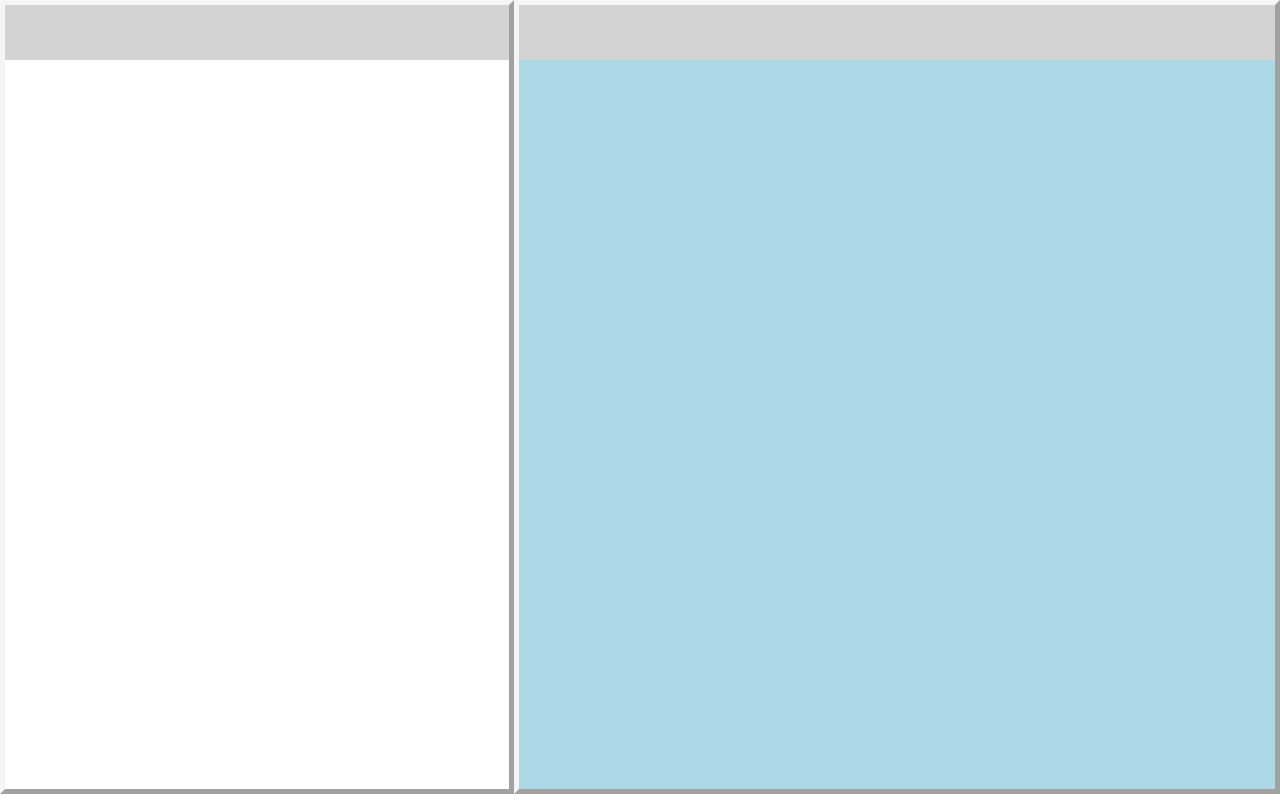
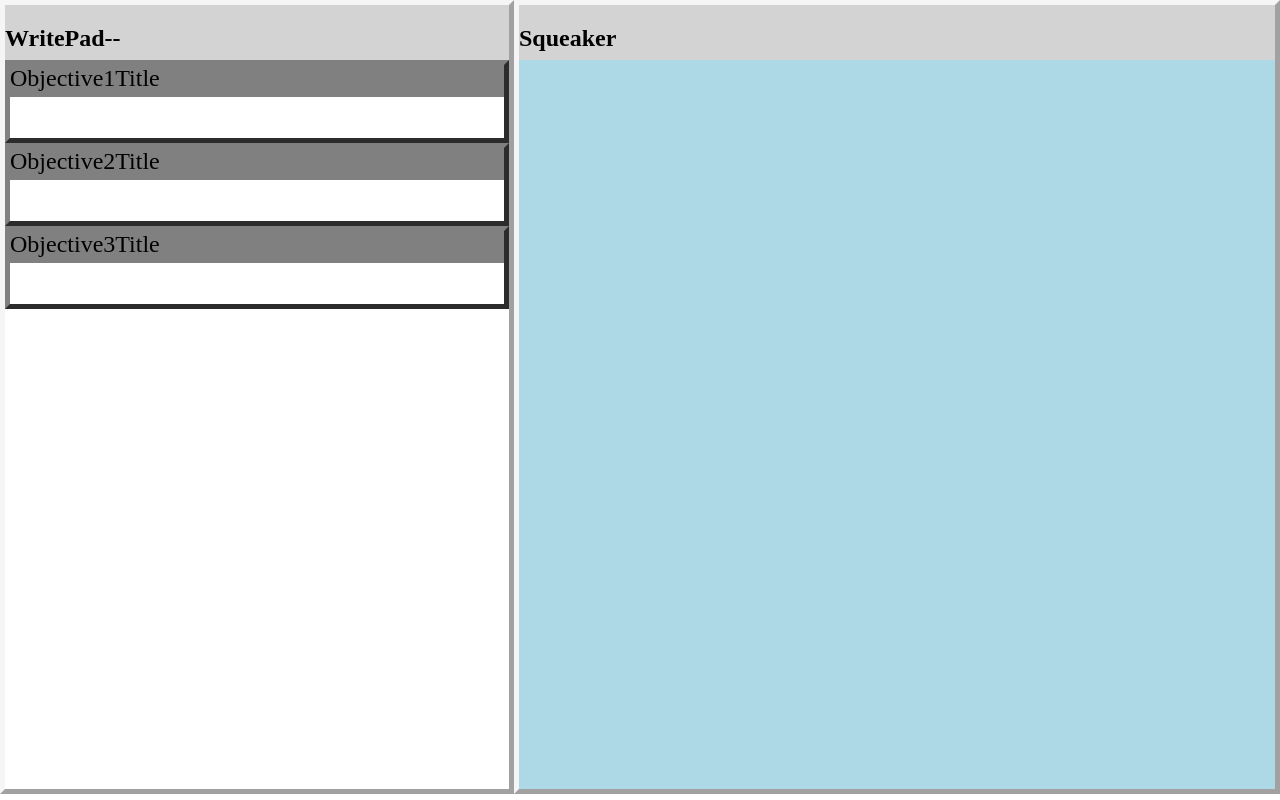
Before and after one commit to LydiaV2001/GlobalGameJam2024, a plain HTML site: page index.html in a window 1280 px wide. Drawn offline with Linux system fonts and the light colour scheme.

Commit message:
fuck fuck fuck fuck fuckf fuck (added some things in the thing))

```diff
--- a/index.html
+++ b/index.html
@@ -11,13 +11,27 @@
 <body>
 
     <div id = "notepad_window" class = "window">
-        <div class = "grab_bar"></div>
+        <div class = "grab_bar">
+            <h2>WritePad--</h2>
+            <image X_image>
+        </div>
         <div id = "notepad">
-
+            <div id = "objective_1" class = "objective">
+                <div class = "objective_title">Objective1Title</div>
+            </div>
+            <div id = "objective_2" class = "objective">
+                <div class = "objective_title">Objective2Title</div>
+            </div>
+            <div id = "objective_3" class = "objective">
+                <div class = "objective_title">Objective3Title</div>
+            </div>
         </div>
     </div>
     <div id = "squeaker_window" class = "window">
-        <div class = "grab_bar"></div>
+        <div class = "grab_bar">
+            <h2>Squeaker</h2>
+            <image X_image>
+        </div>
         <div id = "squeaker">
         </div>
     </div>
--- a/styles.css
+++ b/styles.css
@@ -22,7 +22,7 @@
 
 .grab_bar {
     display: flex;
-    flex-direction: row-reverse;
+    vertical-align: center;
     height: 7%;
     width: 100%;
     background-color: lightgrey;
@@ -41,3 +41,19 @@
     width: 100%;
     max-height: 100%;
 }
+
+.objective {
+    display: flex;
+    flex-direction: column;
+    background-color: white;
+    border: grey outset 5px;
+    min-height: 10%;
+    min-width: 90%;
+}
+
+.objective_title {
+    width: 100%;
+    height: 4vh;
+    font-size: 3vh;
+    background-color: grey;
+}
```
